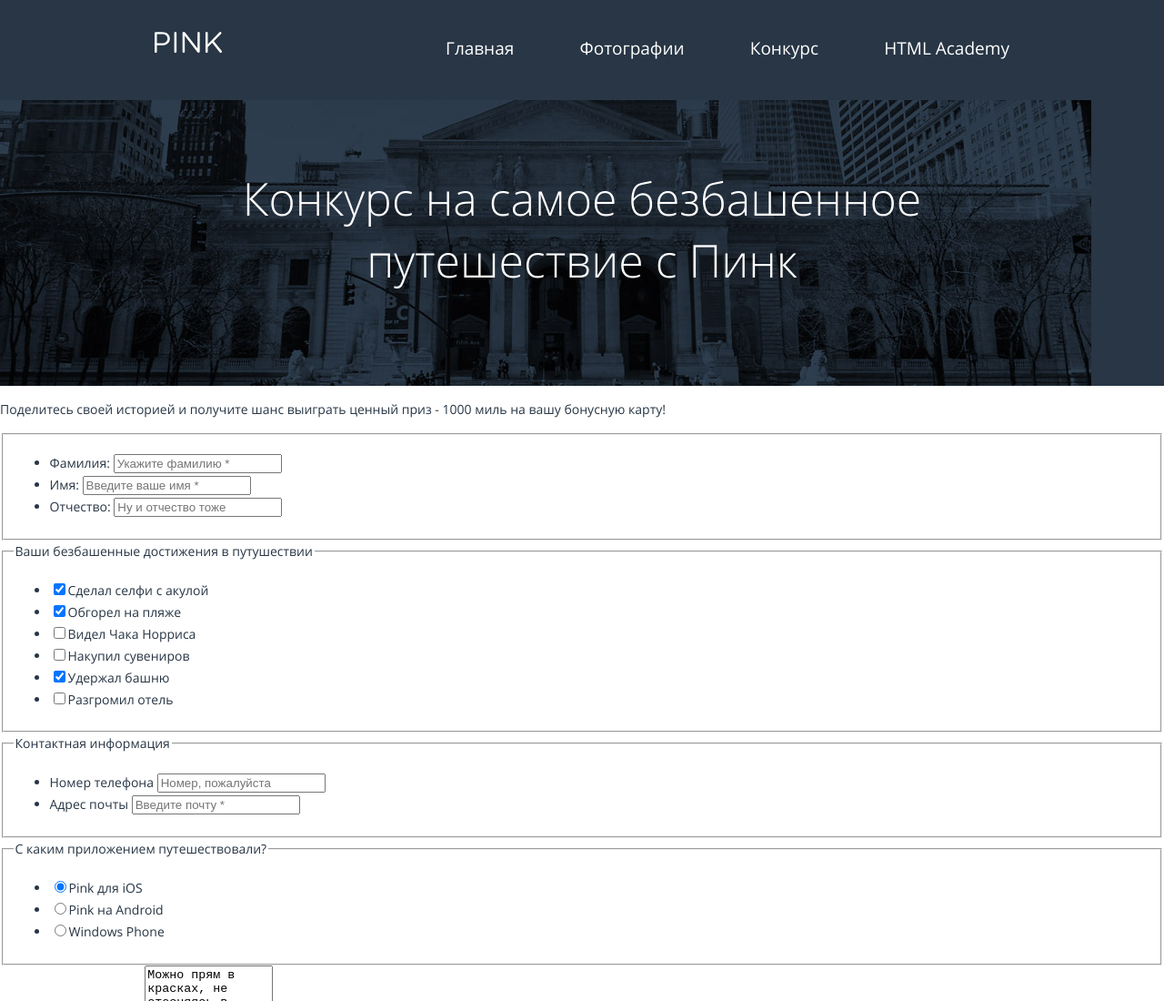
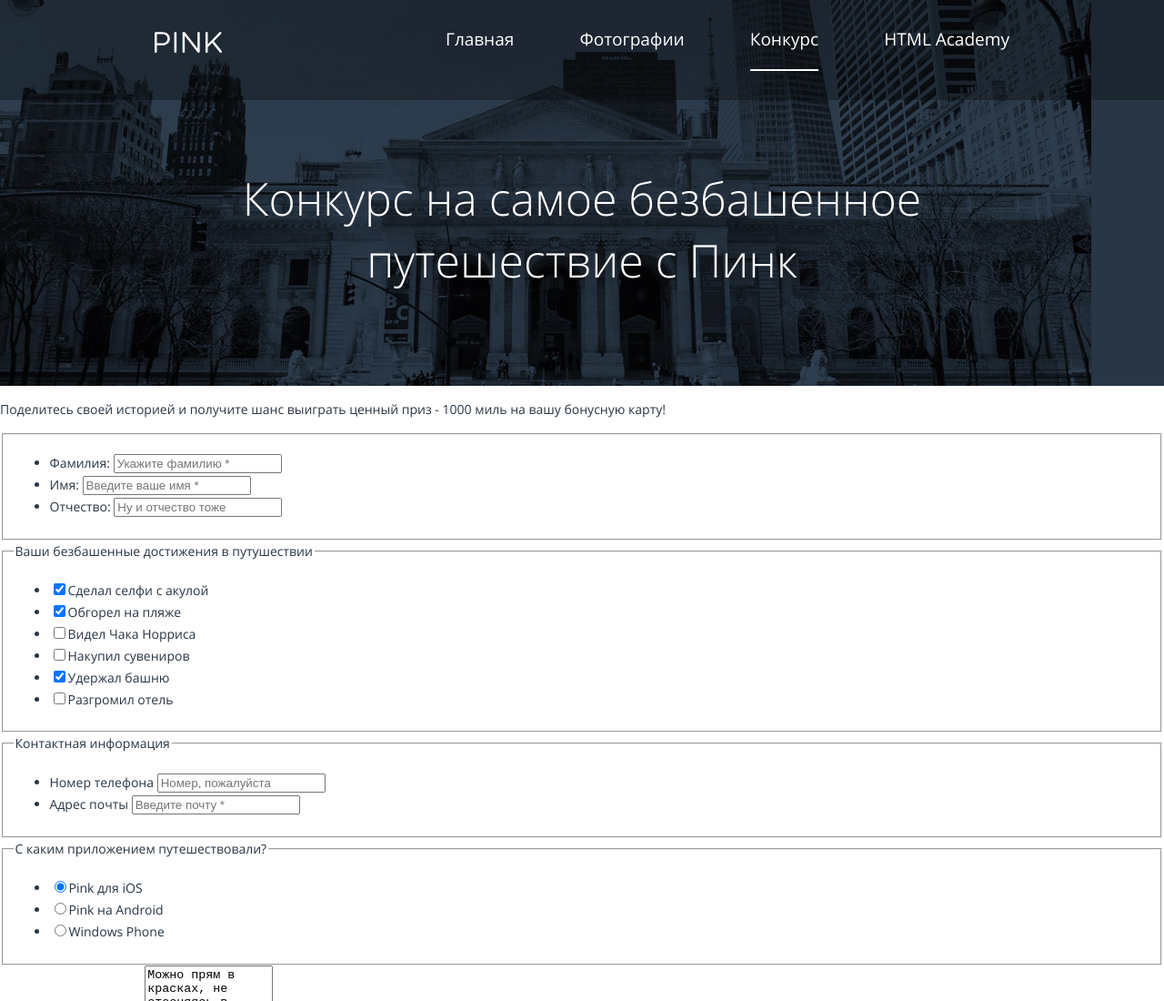
Before and after one commit to vkrassova/1496359-pink-20, a website: page source/form.html in a window 1280 px wide. Shown: the top 1100 px of the page at 91% size. Drawn offline with nearby package versions, Linux system fonts and the light colour scheme; files that its build step writes are made by us from their sources.

Commit message:
редактирует form

```diff
--- a/source/form.html
+++ b/source/form.html
@@ -7,7 +7,7 @@
   <link rel="stylesheet" href="css/style.css">
 </head>
 <body class="page__body">
-  <header class="page-header page-header--opened page-header--nojs">
+  <header class="page-header page-header--closed page-header--nojs">
     <div class="page-header__container">
     <div class="page-header__wrapper">
     <a class="page-header__logo">
@@ -15,9 +15,12 @@
     </a>
     <button class="page-header__toggle" type="button" title="открыть/закрыть меню">
       <span class="visually-hidden">Открыть/закрыть меню</span>
+      <span></span>
+      <span></span>
+      <span></span>
     </button>
     </div>
-    <nav class="main-nav">
+    <nav class="page-header__main-nav main-nav">
         <ul class="main-nav__list">
           <li class="main-nav__item">
             <a href="index.html">
@@ -29,7 +32,7 @@
               Фотографии
             </a>
           </li>
-          <li class="main-nav__item">
+          <li class="main-nav__item main-nav__item--active">
             <a href="form.html">
               Конкурс
             </a>
```
